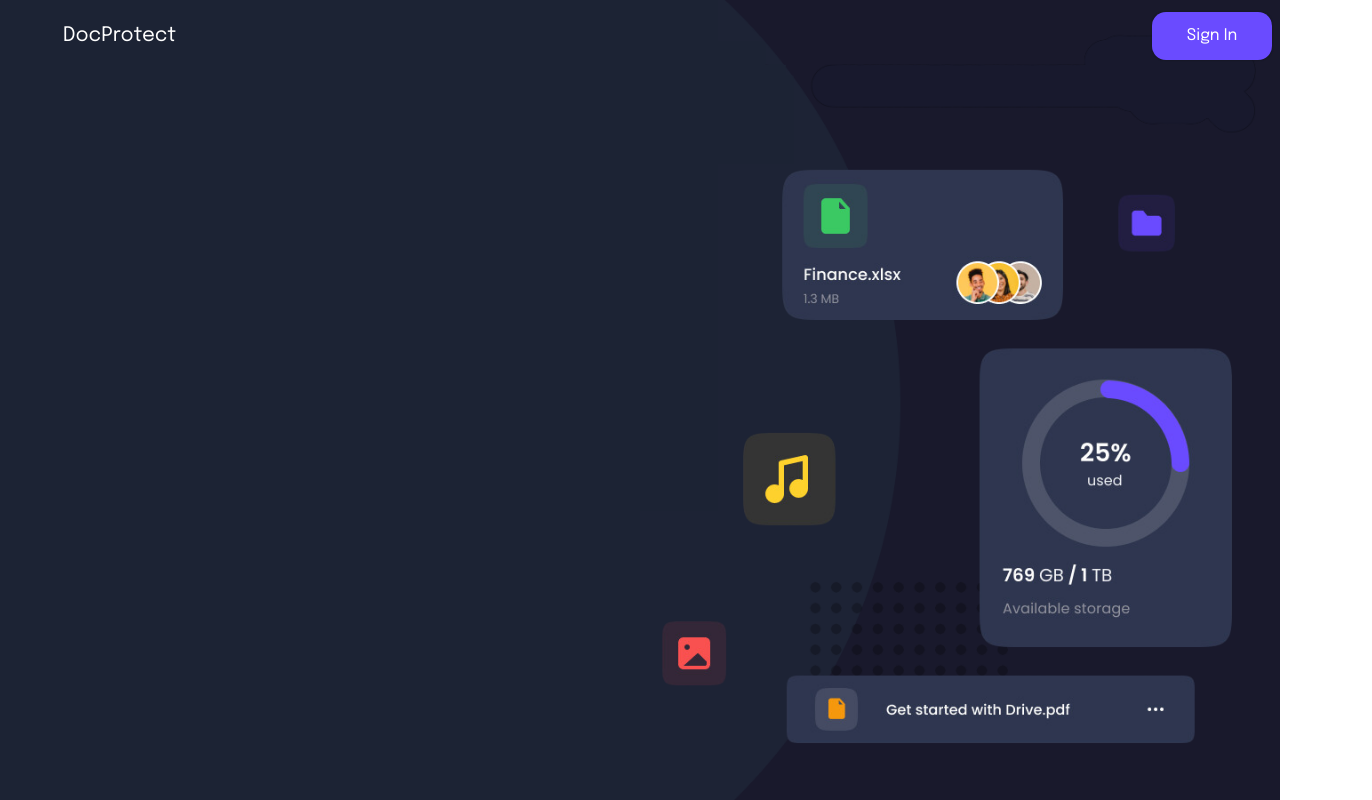
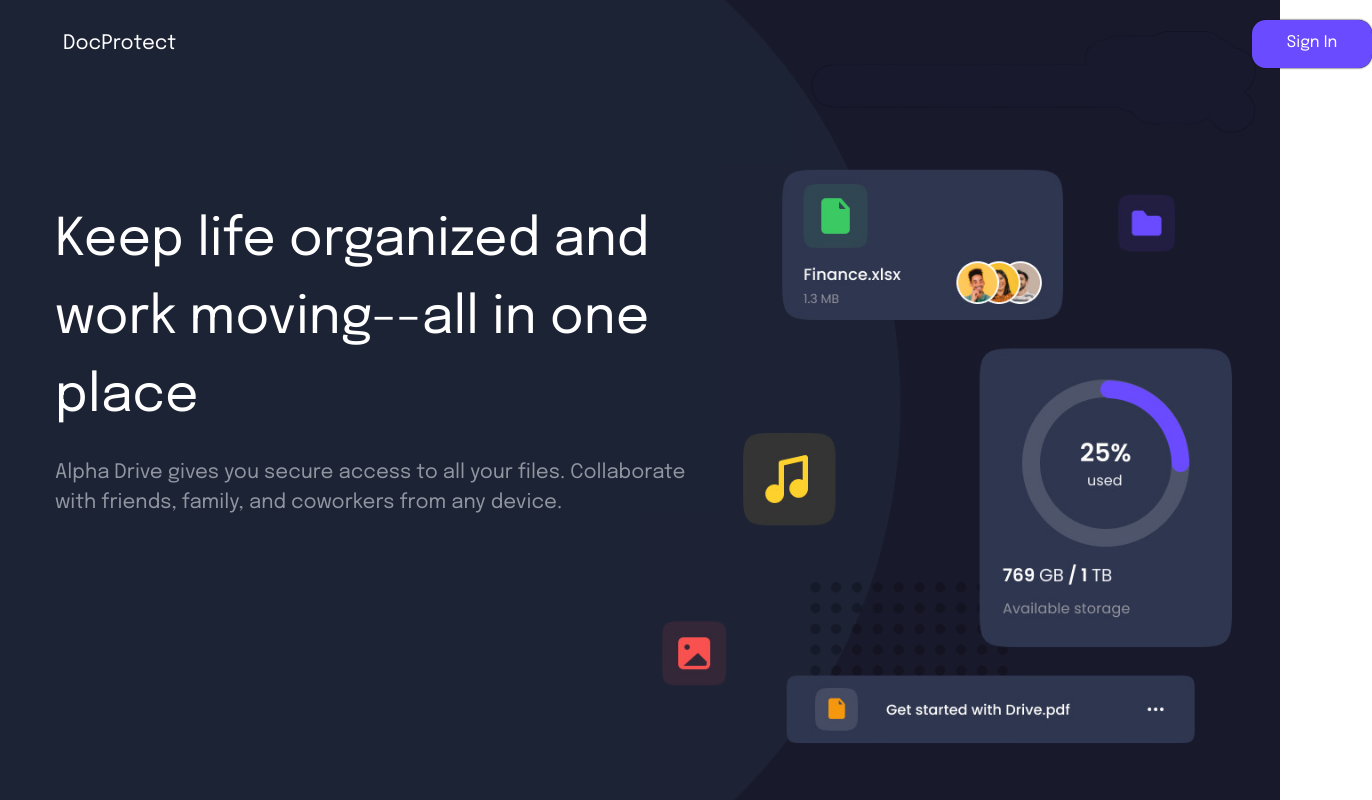
Before and after one commit to Navansh/rebuild-ownership-hackathon, a React (Create React App) app: page / in a window 1280 px wide. Shown: the whole page, 1372 px wide, since content can reach past the window. Built offline with nearby package versions, Linux system fonts and the light colour scheme; what @dataverse/runtime-connector would draw is missing.

Commit message:
Home done

```diff
--- a/src/App.css
+++ b/src/App.css
@@ -36,3 +36,8 @@
     transform: rotate(360deg);
   }
 }
+
+.overall{
+  /* background-color: #171725;
+  z-index: -2; */
+}
--- a/src/App.js
+++ b/src/App.js
@@ -48,7 +48,7 @@ function App() {
     }
   };
   return (
-    <div className=" bg-[#171725]">
+    <div className="overall">
       <Routes>
         <Route path="/" element={<Home/>}/>
         <Route path="/dashboard" element={<Dashboard/>}/>
--- a/src/components/Home.jsx
+++ b/src/components/Home.jsx
@@ -1,12 +1,12 @@
 import React from "react";
 import { NavLink } from "react-router-dom";
 import "./NavBar.css";
-import img from "../photos/bg.png"
+import img from "../photos/bg.png";
 function Home() {
 	return (
 		<>
 			<div className="container">
-        <img src={img} alt="" />
+				<img src={img} alt="" />
 				<nav className="navbar">
 					<div className="nav-container">
 						<NavLink exact to="/" className="nav-logo">
@@ -15,6 +15,17 @@ function Home() {
 						<button className="nav-ctf">Sign In</button>
 					</div>
 				</nav>
+				<div className="home-content">
+					<div className="home-head">
+						Keep life organized and work moving--all in one place
+					</div>
+					<div className="home-content1">
+						Alpha Drive gives you secure access to all your files.
+						Collaborate with friends, family, and coworkers from any
+						device.
+					</div>
+
+				</div>
 			</div>
 		</>
 	);
--- a/src/components/NavBar.css
+++ b/src/components/NavBar.css
@@ -10,6 +10,7 @@
   align-items: center;
   font-size: 1rem;
   position: sticky;
+
   top: 0;
   z-index: 200000000;
 }
@@ -18,6 +19,7 @@
   display: flex;
   justify-content: space-between;
   align-items: center;
+	padding-top: 15px;
   max-height: 72px;
   width: 100vw;
 }
@@ -38,11 +40,11 @@
   flex-direction: row;
   justify-content: center;
   align-items: center;
-  /* padding: 12px 24px; */
+  padding: 12px 24px;
   width: 120px;
   font-weight: 500;
   height: 48px;
-  /* margin-right: 60px; */
+  margin-right: -100px;
   background: #6a4bffff;
   border-radius: 14px;
   box-shadow: 0px 0px 1px #171a1f, 0px 0px 2px #171a1f;
@@ -67,4 +69,28 @@
   position: absolute;
   width: 100vw;
   height: 100vh;
+	z-index: -1;
 }
+
+.home-content{
+	z-index: 2;
+	color: white;
+	font-size:25px;
+	font-family: "Epilogue";
+	margin-left: 55px;
+}
+
+.home-head{
+	margin-top: 130px;
+	font-size:52px;
+	width: 639px;
+}
+
+.home-content1{
+	font-family: Epilogue; /* Heading */
+  font-size: 20px;
+  line-height: 30px;
+  color: #9095A0FF;
+	margin-top: 22px;
+	width: 660px;
+}
```
